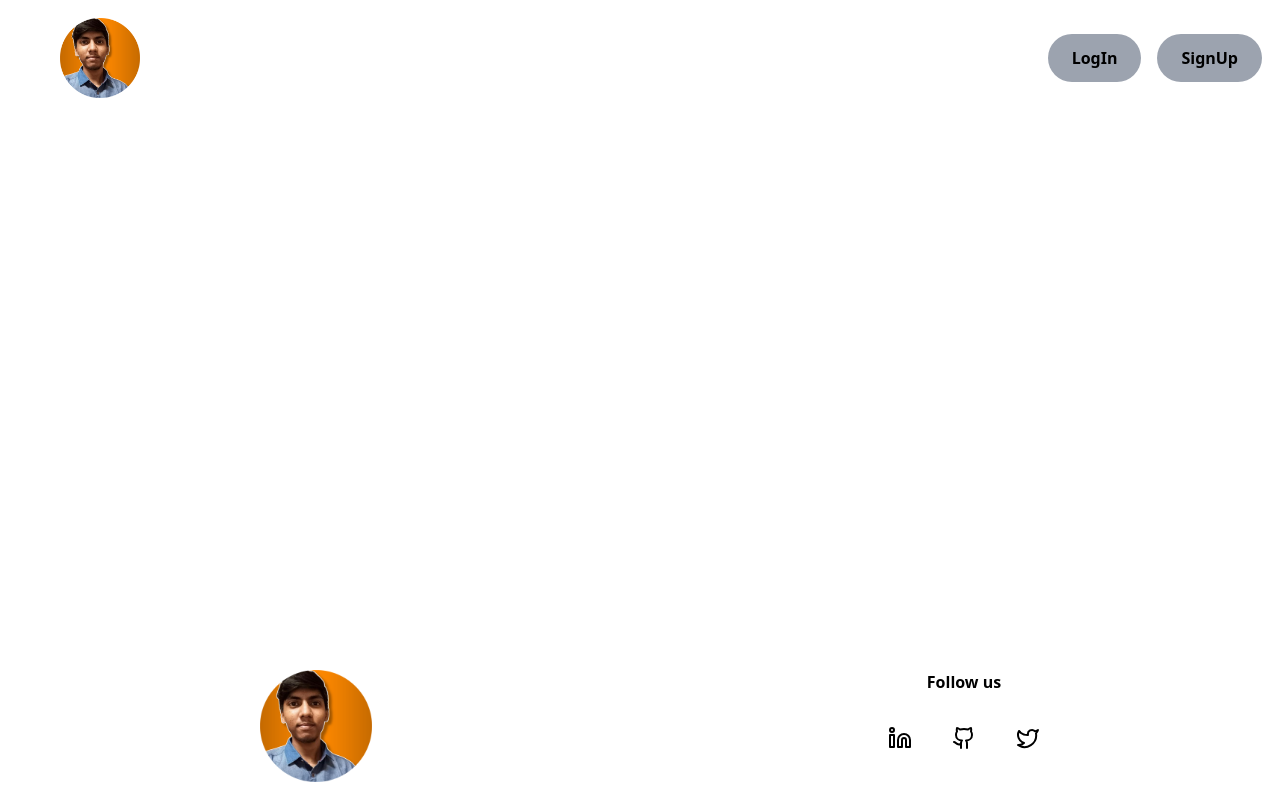
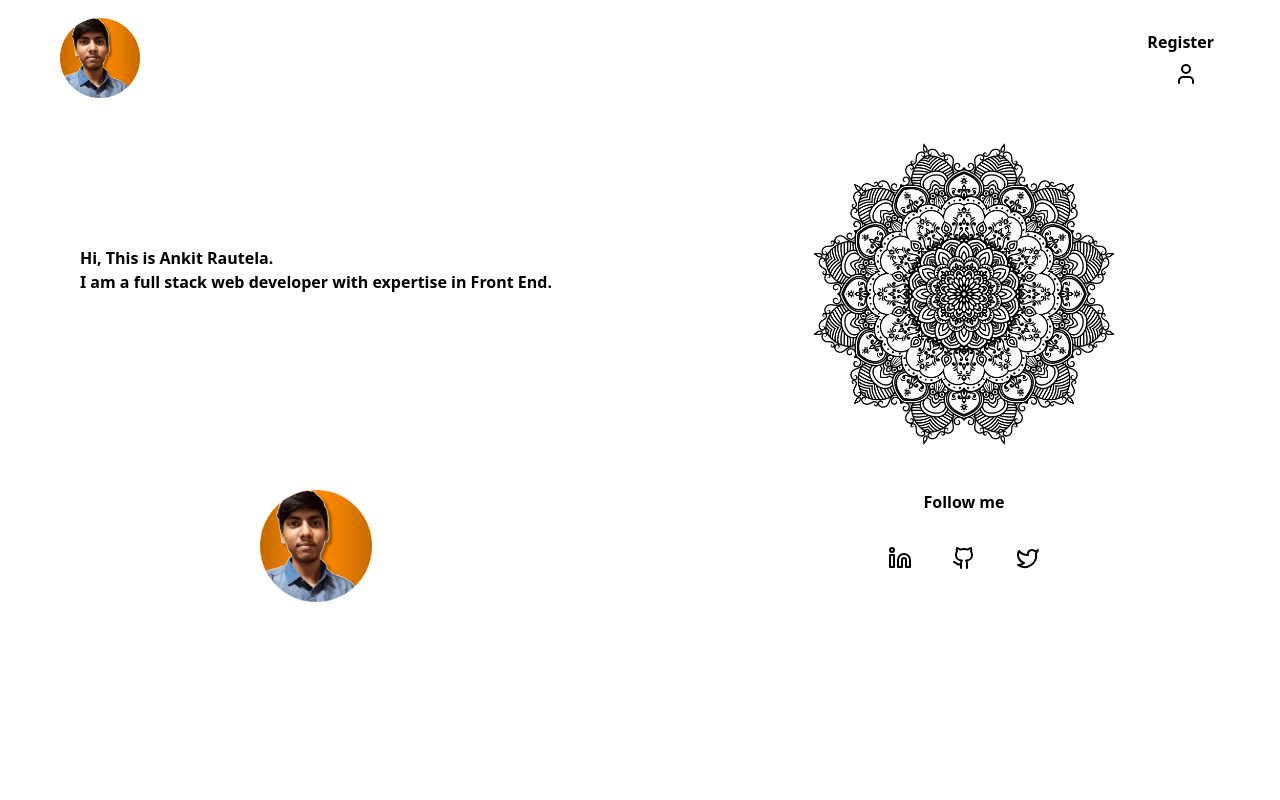
Before and after one commit to Ankit-Rautela/AR-Project, a React (Vite) app in the folder AR-Project-Frontend/: page /Home in a window 1280 px wide. Built offline with nearby package versions, Linux system fonts and the light colour scheme.

Commit message:
Add bannerPage and UI changes

```diff
--- a/AR-Project-Frontend/src/Components/Footer.jsx
+++ b/AR-Project-Frontend/src/Components/Footer.jsx
@@ -4,14 +4,14 @@ import profilePic from "../assets/profilePic.png";
 const Footer = () => {
   return (
     <>
-    <footer className="fixed bottom-0 left-0 w-full z-50 ">
+    <footer>
       <div className="grid gap-4 sm:grid-cols-12 mb-0">
         <div className="min-h-[100px] border-2 border-white rounded /*shadow-xl*/ sm:col-span-6  sm:block hidden">
           <img className="w-28 h-28 mx-auto my-4" src={profilePic} alt="logo" />
         </div>
         <div className="min-h-[100px] border-2 border-white rounded /*shadow-xl*/ sm:col-span-6 sm:block ">
           <div className="flex justify-center font-extrabold my-4">
-            <p>Follow us</p>
+            <p>Follow me</p>
           </div>
           <div className="flex justify-center gap-10 my-8">
             <a href="https://www.linkedin.com/in/ankit-rautela/" target="_blank" rel="noopener noreferrer">
--- a/AR-Project-Frontend/src/Components/Home.jsx
+++ b/AR-Project-Frontend/src/Components/Home.jsx
@@ -8,6 +8,8 @@ import Signup from "./Signup";
 import HomePage from "./HomePage";
 import BelowFooter from "./BelowFooter";
 import SignupPro from "./SignupPro";
+import ProfileBanner from "./ProfileBanner";
+
 
 const Home = () => {
   const [showForm, setShowForm] = useState(false);
@@ -20,6 +22,7 @@ const Home = () => {
   return (
     <>
       <Navbar onSignUpClick={clickOnSignUp}/>
+      <ProfileBanner />
       {/* <Maintenance /> */}
       {/* <HomePage /> */}
       {/* <Signup showForm={showForm}/> */}
--- a/AR-Project-Frontend/src/Components/Navbar.jsx
+++ b/AR-Project-Frontend/src/Components/Navbar.jsx
@@ -1,5 +1,6 @@
 import { useState } from "react";
 import profilePic from "../assets/profilePic.png";
+import { User } from "lucide-react";
 
 const Navbar = ({ onSignUpClick }) => {
   const clickOnSignUp = () => {
@@ -9,24 +10,19 @@ const Navbar = ({ onSignUpClick }) => {
 
   return (
     <>
-      <div className="grid gap-4 sm:grid-cols-12 fixed top-0 left-0 right-0 bg-white z-10">
+      <div className="grid gap-4 min-h-[100px] sm:grid-cols-12 sticky top-0 bg-white z-10  /*border-2 border-black*/">
         <div className="min-h-[100px] border-2 border-white rounded sm:col-span-2">
           <img className="w-20 h-20 mx-auto my-4" src={profilePic} alt="logo" />
         </div>
-        <div className="min-h-[100px] border-2 border-white rounded font-extrabold sm:col-span-10 flex justify-end items-center">
-          <button className="bg-gray-400 text-black px-6 py-3 mx-0 rounded-full hover:bg-black mr-4 hover:text-white hidden sm:block">
-            LogIn
-          </button>
-          <button
-            className="bg-gray-400 text-black px-6 py-3 mx-0 rounded-full mr-4 hover:bg-black hover:text-white hidden sm:block"
-            onClick={clickOnSignUp}
-          >
-            SignUp
-          </button>
+        <div className="min-h-[100px] border-2 border-white rounded font-extrabold sm:col-span-10 flex justify-center items-end flex-col mr-16">
+          <div className="mb-2">
+            <p>Register</p>
+          </div>
+          <div className="mr-4 cursor-pointer">
+            <User onClick={clickOnSignUp} />
+          </div>
         </div>
       </div>
-
-      {/* <div className="mt-20"></div> */}
     </>
   );
 };
--- /dev/null
+++ b/AR-Project-Frontend/src/Components/ProfileBanner.jsx
@@ -0,0 +1,19 @@
+import React from "react";
+import Frontlogo from "../assets/FrontLogo.png"
+const ProfileBanner = () => {
+  return (
+    <>
+      <div className="grid grid-cols-1 sm:grid-cols-2 gap-4 bg-white">
+        <div className="min-h-[100px] border-2 border-white rounded mx-auto my-auto font-extrabold">
+          <h1>Hi, This is Ankit Rautela.</h1>
+          <p>I am a full stack web developer with expertise in Front End.</p>
+        </div>
+        <div className="min-h-[100px] border-2 border-white rounded">
+        <img className="w-80 h-80 mx-auto my-4" src={Frontlogo} alt="logo" />
+        </div>
+      </div>
+    </>
+  );
+};
+
+export default ProfileBanner;
--- a/AR-Project-Frontend/src/index.css
+++ b/AR-Project-Frontend/src/index.css
@@ -1,3 +1,18 @@
 @tailwind base;
 @tailwind components;
 @tailwind utilities;
+
+/* Hide scrollbar, but allow scrolling */
+body {
+  overflow-y: scroll; /* Ensure vertical scrollbar is always visible */
+}
+
+/* For WebKit (Chrome, Safari, Opera) */
+body::-webkit-scrollbar {
+  width: 0; /* Set the width of the scrollbar to 0 */
+}
+
+/* For WebKit (Chrome, Safari, Opera) */
+body::-webkit-scrollbar-thumb {
+  background-color: transparent; /* Set the background color of the thumb to transparent */
+}
```
Also changed, not shown: AR-Project-Frontend/src/assets/FrontLogo.png (added).
